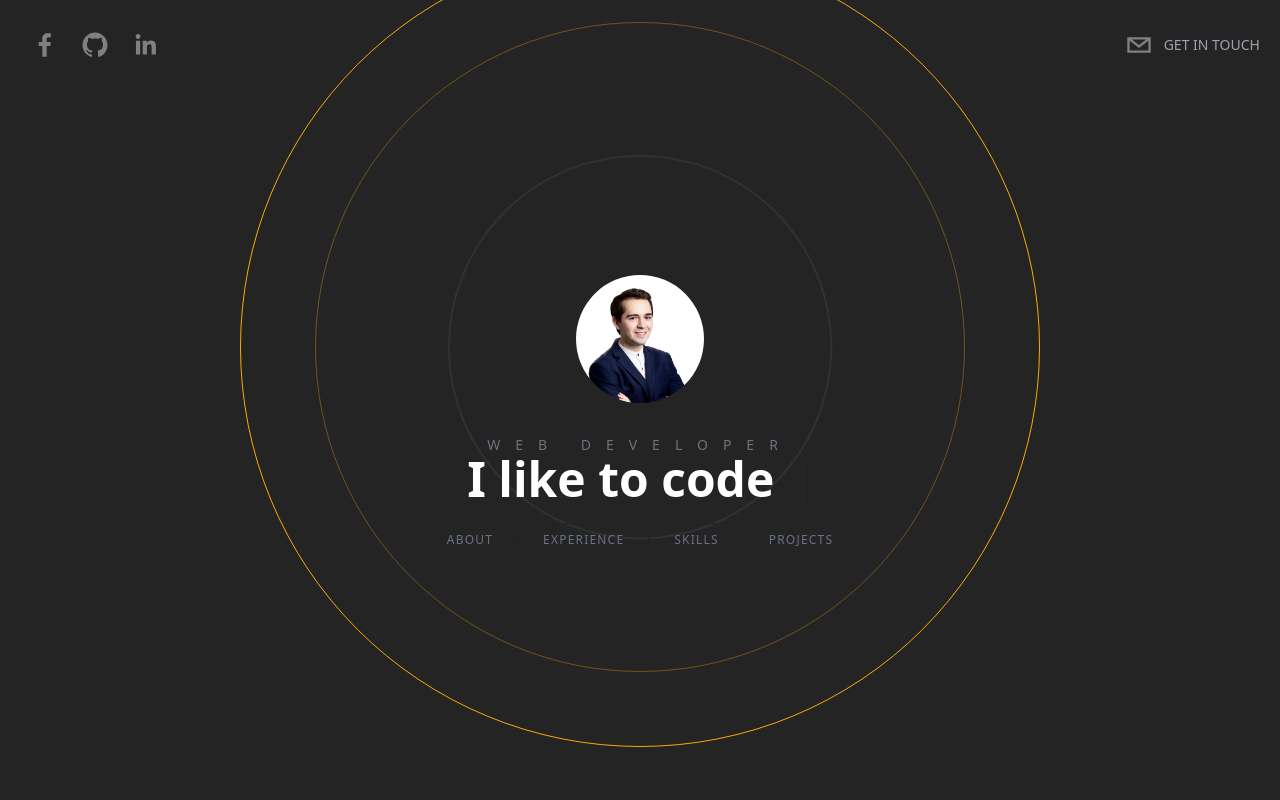
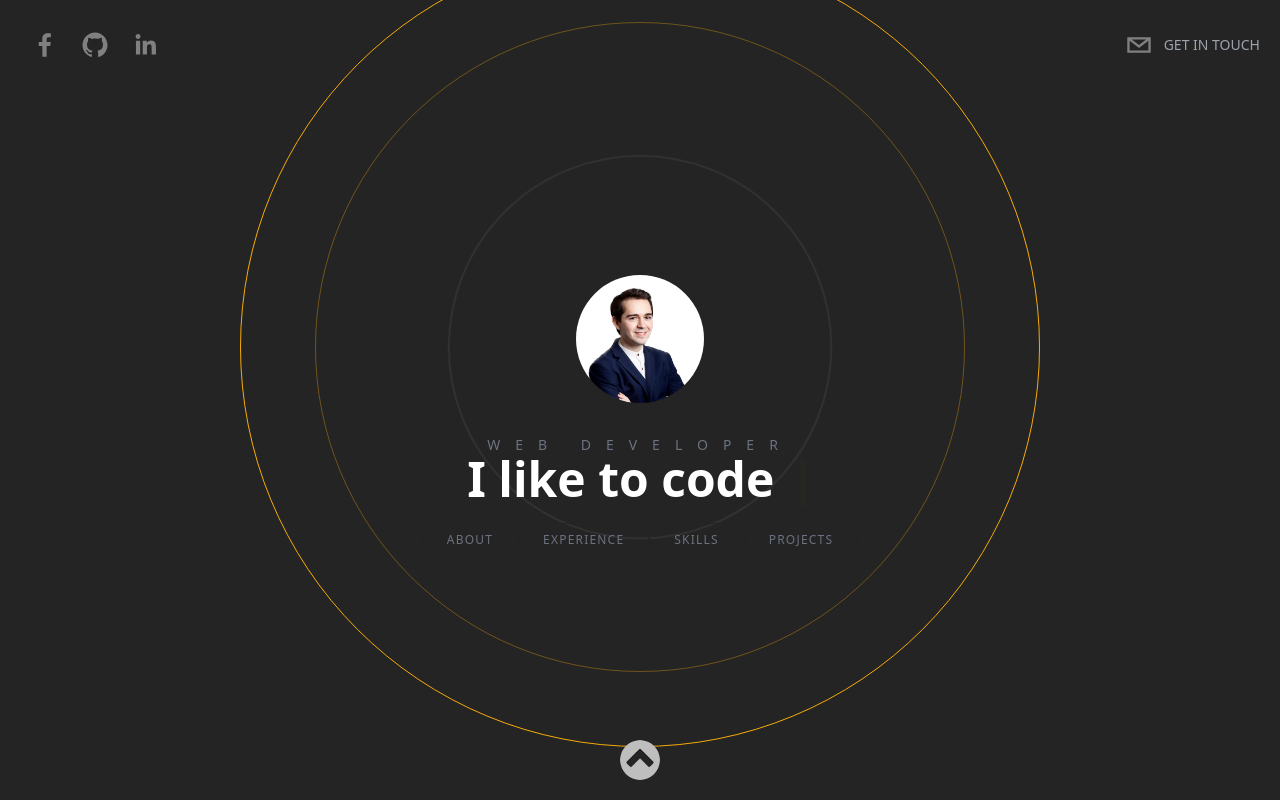
Before and after one commit to vladyslavt97/nice-web, a Next.js app: page / in a window 1280 px wide. Built offline with nearby package versions, Linux system fonts and the light colour scheme.

Commit message:
Changes with arrow

```diff
--- a/pages/index.tsx
+++ b/pages/index.tsx
@@ -9,6 +9,7 @@
 import Skills from '@/components/Skills'
 import Projects from '@/components/Projects'
 import ContactMe from '@/components/ContactMe'
+import Link from 'next/link'
 
 const inter = Inter({ subsets: ['latin'] })
 
@@ -47,6 +48,15 @@
       <section id='contact' className='snap-start'>
         <ContactMe />
       </section>
+
+      <Link href="#hero">
+        <footer className='sticky bottom-5 w-full cursor-pointer'>
+          <div className='flex items-center justify-center'>
+            <Image src="/arr.png" alt="arrow" width={100} height={100}
+            className='h-10 w-10 rounded-full filter grayscale hover:grayscale-0 cursor-pointer'/>
+          </div>
+        </footer>
+      </Link>
     </div>
   )
 }
```
Also changed, not shown: public/arr.png (added), 1 other file (tests, documents, lock files or other folders).
